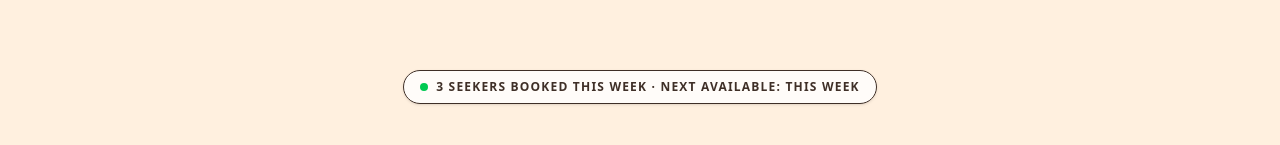
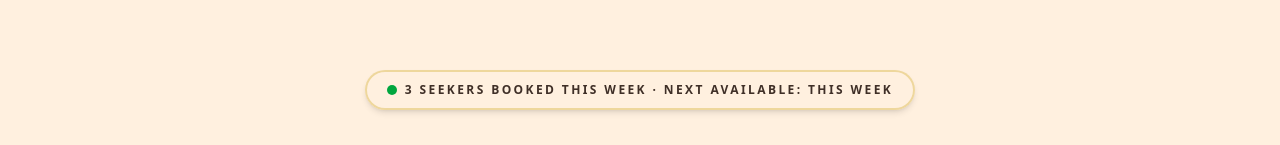
Before and after one commit to HarshalPatel1972/a1-tantra, a Next.js app: page /book-session in a window 1280 px wide. Shown: the part 238-383 px from the top of the page. Built offline with nearby package versions, Linux system fonts and the light colour scheme; no server answers.

Commit message:
UI: Fixed visibility of urgency badge on Booking Page by using hardcoded, high-contrast brand colors

```diff
--- a/app/book-session/page.tsx
+++ b/app/book-session/page.tsx
@@ -27,12 +27,12 @@ export default function BookingPage() {
         <div className="max-w-4xl mx-auto px-4 sm:px-6 lg:px-8">
           <div className="text-center mb-12 relative">
             {/* Social Proof / Urgency Badge */}
-            <div className="inline-flex items-center gap-2 px-4 py-2 bg-white/80 backdrop-blur-sm border border-deep-brown/10 rounded-full mb-8 shadow-sm scale-90 md:scale-100">
-               <span className="flex h-2 w-2 relative">
-                 <span className="animate-ping absolute inline-flex h-full w-full rounded-full bg-green-400 opacity-75"></span>
-                 <span className="relative inline-flex rounded-full h-2 w-2 bg-green-500"></span>
+            <div className="inline-flex items-center gap-2 px-5 py-2.5 bg-[#FFF0DF]/90 backdrop-blur-md border-2 border-[#D4AF37]/40 rounded-full mb-8 shadow-md scale-90 md:scale-100">
+               <span className="flex h-2.5 w-2.5 relative">
+                 <span className="animate-ping absolute inline-flex h-full w-full rounded-full bg-green-500 opacity-75"></span>
+                 <span className="relative inline-flex rounded-full h-2.5 w-2.5 bg-green-600"></span>
                </span>
-               <span className="text-[10px] md:text-xs font-black uppercase tracking-widest text-deep-brown/60">
+               <span className="text-[10px] md:text-xs font-black uppercase tracking-[0.2em] text-[#3F2F27]">
                  3 seekers booked this week · Next available: This week
                </span>
             </div>
```
